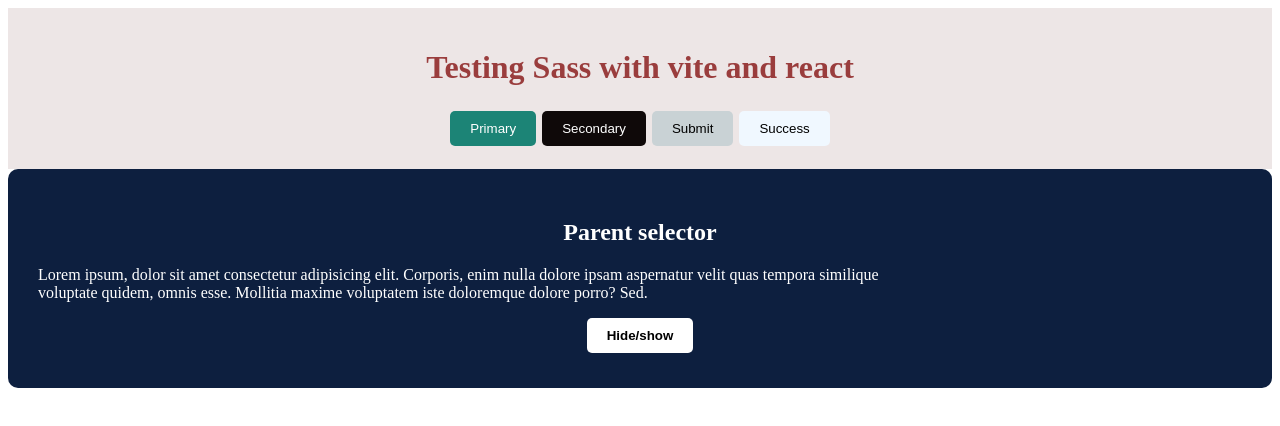
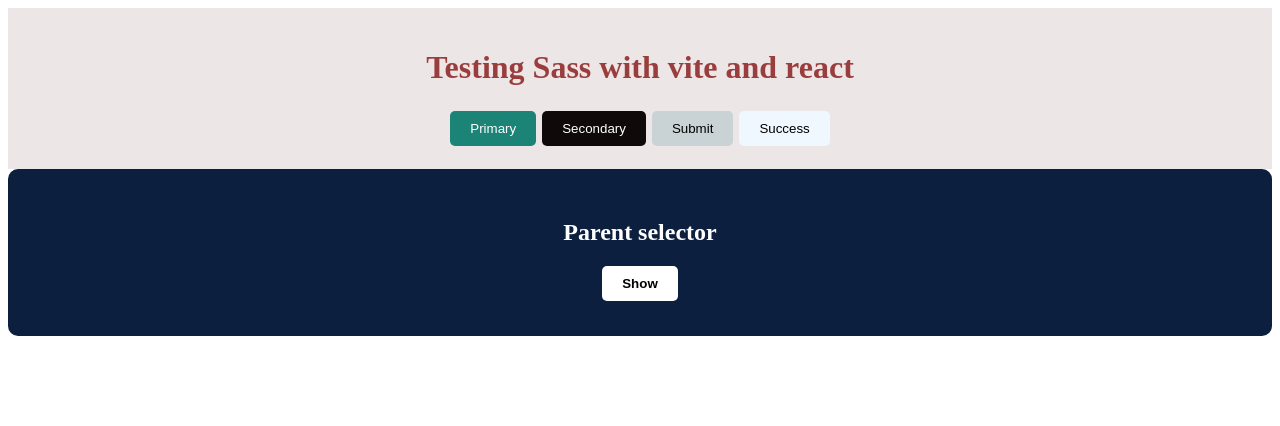
Before and after one commit to mszahan/dev_rnd, a React (Vite) app in the folder frontend/sass_testing/: page / in a window 1280 px wide. Shown: the top 426 px of the page. Built offline with nearby package versions, Linux system fonts and the light colour scheme.

Commit message:
made the show hide button dynamic

```diff
--- a/frontend/sass_testing/src/components/Parent.jsx
+++ b/frontend/sass_testing/src/components/Parent.jsx
@@ -2,21 +2,27 @@
 import styles from "../styles/parent.module.scss";
 
 export default function Parent() {
-  const [visible, setVisible] = useState(true);
+  const [visible, setVisible] = useState(false);
   return (
     <div className={styles.parent}>
       <h2 className={styles.title}>Parent selector</h2>
-      {visible && (
+      {visible ? (
+        <>
           <p className={styles.para}>
             Lorem ipsum, dolor sit amet consectetur adipisicing elit. Corporis,
             enim nulla dolore ipsam aspernatur velit quas tempora similique
             voluptate quidem, omnis esse. Mollitia maxime voluptatem iste
             doloremque dolore porro? Sed.
           </p>
+          <button onClick={() => setVisible(false)} className={styles.bton}>
+            Hide
+          </button>
+        </>
+      ) : (
+        <button onClick={() => setVisible(true)} className={styles.bton}>
+          Show
+        </button>
       )}
-      <button onClick={() => setVisible(!visible)} className={styles.bton}>
-        Hide/show
-      </button>
     </div>
   );
 }
```
Lines whose indentation alone changed are shown as unchanged.
